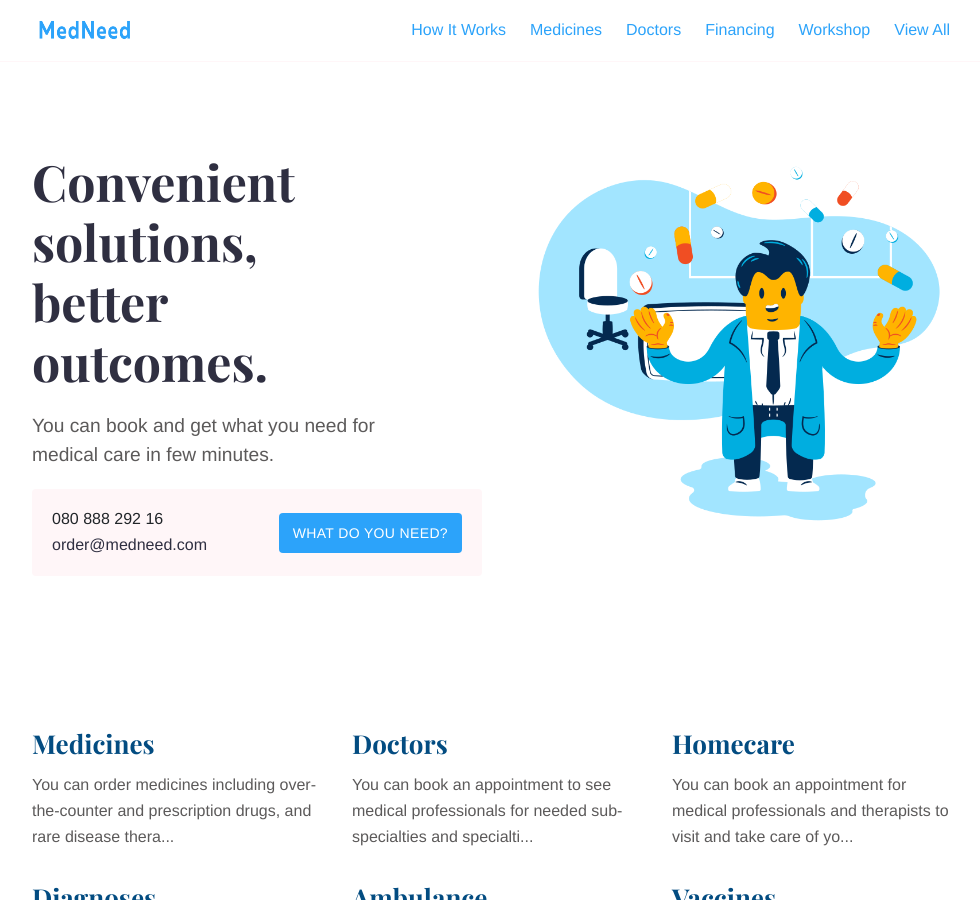
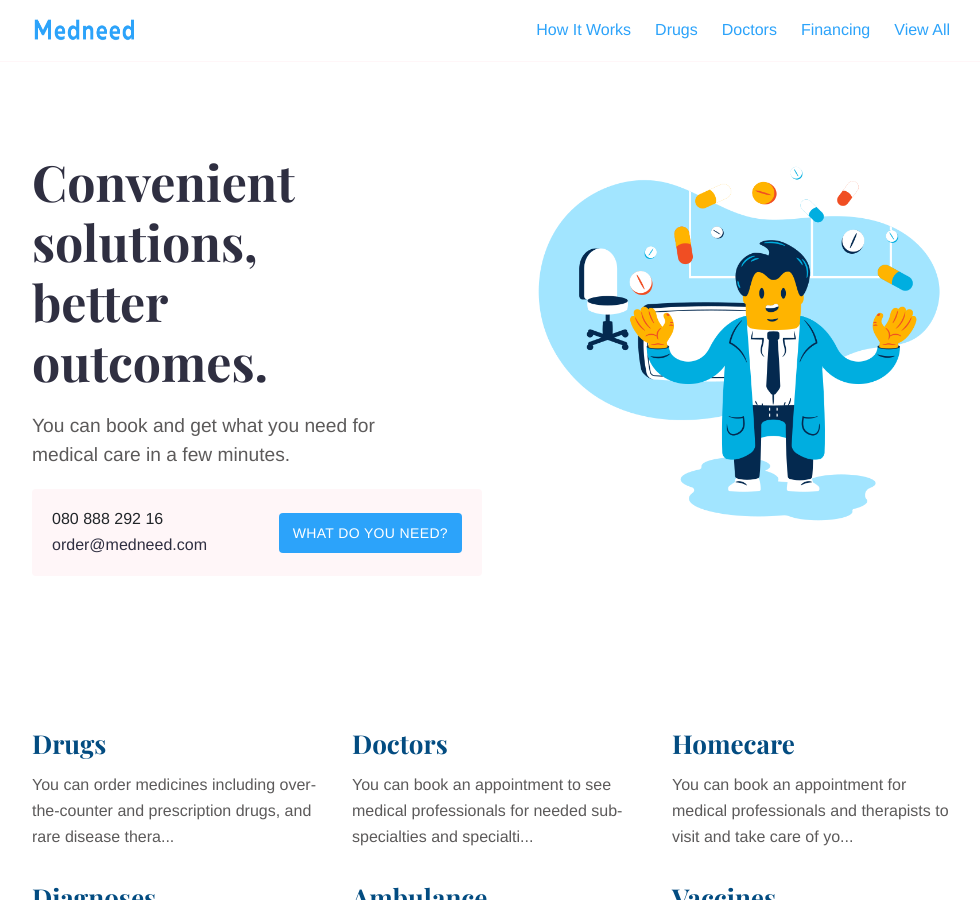
Before and after one commit to Iraneus/betamedneed, a Jekyll site: the page built from index.md, in a window 1280 px wide and 900 px high. Shown: the whole window, without its empty margins (143-1123 px from the left). Built offline with Jekyll 4.4.1, drawn with Linux system fonts in a browser that asks for light colours.

Commit message:
drugs and mobile logos

```diff
--- a/_data/menus.yml
+++ b/_data/menus.yml
@@ -2,8 +2,8 @@
   - name: "How It Works"
     url: "/how/"
     weight: 2
-  - name: "Medicines"
-    url: "/services/medicines/"
+  - name: "Drugs"
+    url: "/services/drugs/"
     weight: 3
   - name: "Doctors"
     url: "/services/doctors/"
@@ -11,12 +11,9 @@
   - name: "Financing"
     url: "/services/financing/"
     weight: 5
-  - name: "Workshop"
-    url: "/services/workshop/"
-    weight: 6
   - name: "View All"
     url: "/services/"
-    weight: 7
+    weight: 6
 
 
 
@@ -25,8 +22,8 @@
   - name: "Home"
     url: "/"
     weight: 1
-  - name: "Medicines"
-    url: "/services/medicines/"
+  - name: "Drugs"
+    url: "/services/drugs/"
     weight: 2
   - name: "Doctors"
     url: "/services/doctors/"
--- a/_services/medicines.md
+++ b/_services/drugs.md
@@ -1,5 +1,5 @@
 ---
-title: "Medicines"
+title: "Drugs"
 date: 2018-11-28T15:14:41+20:00
 featured: true
 weight: 1
--- a/index.md
+++ b/index.md
@@ -10,4 +10,4 @@
 
 # Convenient solutions, better outcomes.
 
-You can book and get what you need for medical care in few minutes.
+You can book and get what you need for medical care in a few minutes.
```
Also changed, not shown: images/logo/biglogo.jpg, images/logo/logo-mobile.jpg, images/logo/logo-mobile.png, images/logo/logo.png, images/logo/oldlogo.jpg (deleted), images/logo/transparentlogo-mobile.png.
